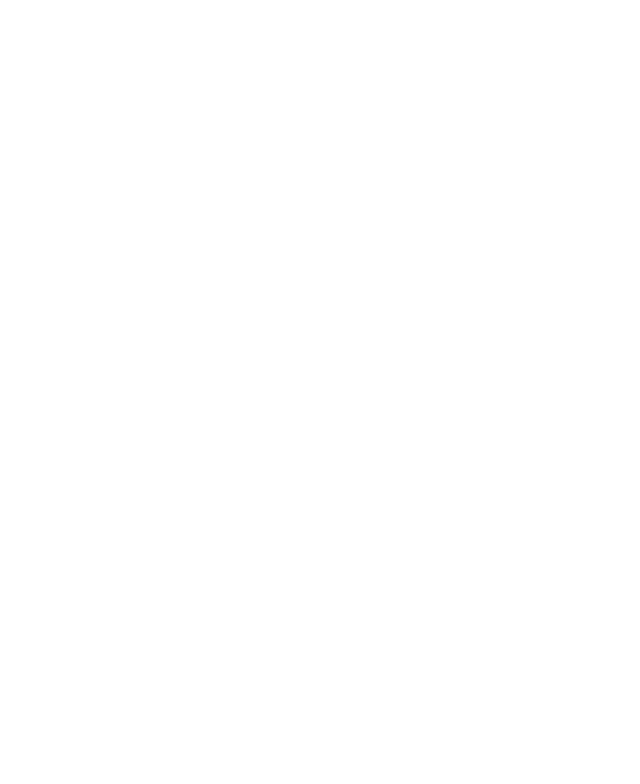
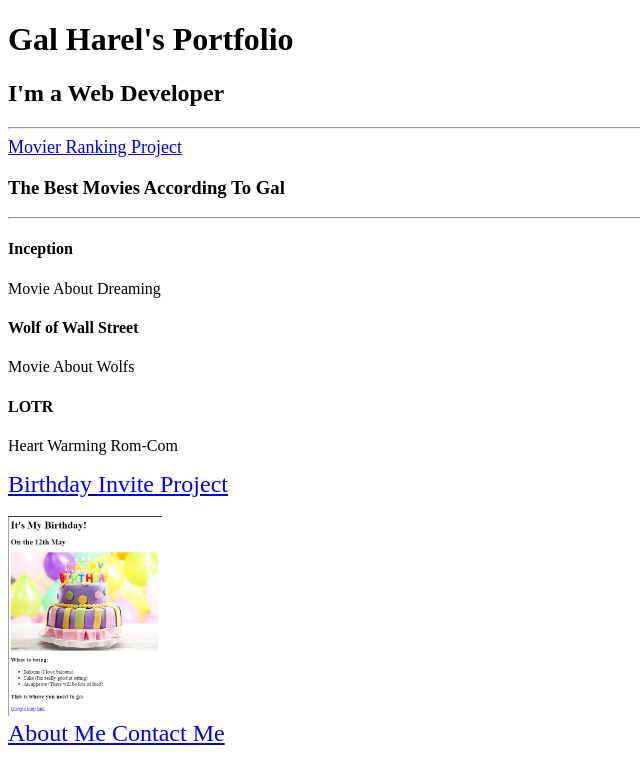
Before and after one commit to OtherBerry/html-portolio, a plain HTML site: page index.html in a window 1280 px wide. Shown: the whole page, without its empty margins (0-640 px from the left). Drawn offline with Linux system fonts and the light colour scheme.

Commit message:
Add files via upload

```diff
--- a/index.html
+++ b/index.html
@@ -1,5 +1,39 @@
 <!-- TODO 1: Create the HTML Boilerplate -->
 
+<!DOCTYPE html>
+    <head>
+
+        <meta lang="en-US">
+        <meta charset="UTF-8" >
+        <meta>
+
+    </head>
+
+    <body>
+        <h1>Gal Harel's Portfolio</h1>
+        <h2>I'm a Web Developer</h2>
+        <hr>
+        <a href="./public/movie-ranking.html" style="font-size: large">Movier Ranking Project</a>
+        <h3>The Best Movies According To Gal</h3>
+        <hr>
+        <h4>Inception</h4>
+        <p>Movie About Dreaming</p>
+        <h4>Wolf of Wall Street</h4>
+        <p>Movie About Wolfs</p>
+        <h4>LOTR</h4>
+        <p>Heart Warming Rom-Com</p>
+
+        <a href="./public/birthday-invite.html" style="font-size: x-large">Birthday Invite Project</a>
+        <br>
+        <br>
+        <img src="./Screenshot 2023-08-11 213758.png" height="200" alt="invtation photo">
+
+        <br>
+        <a href="./public/about.html" style="font-size: x-large"> About Me </a>
+        <a href="./public/contact.html" style="font-size: x-large"> Contact Me </a>
+
+    </body>
+</html>
 <!-- TODO 2: Add Your previous projects' HTML into the public folder -->
 
 <!-- TODO 3: Take screenshots of your project previews and add the images to the images folder -->
```
